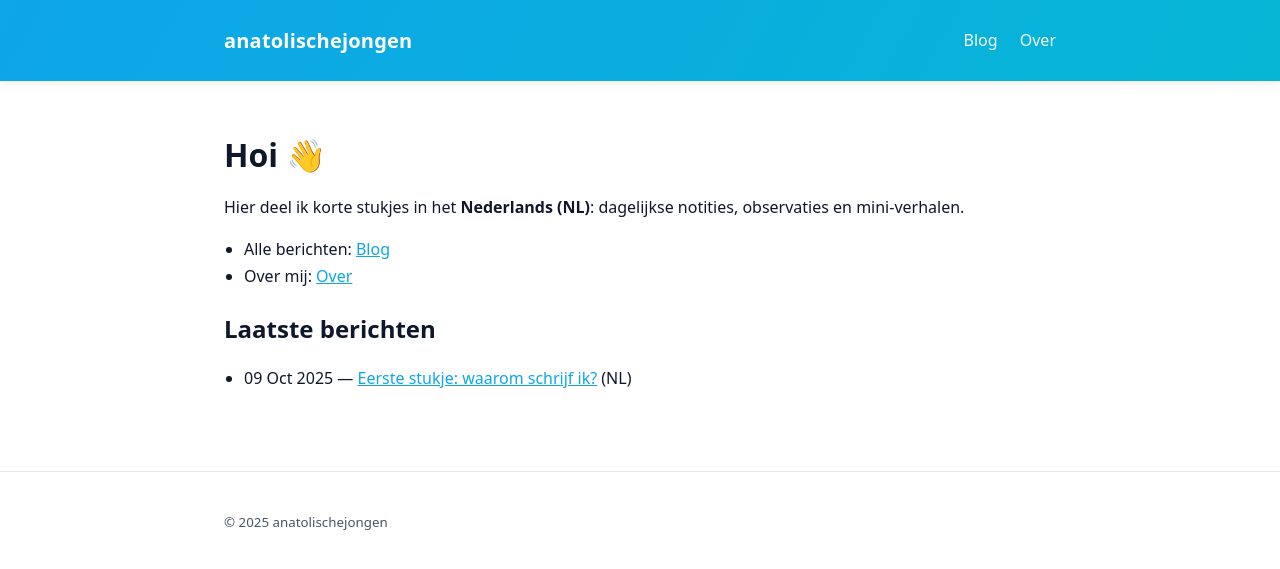
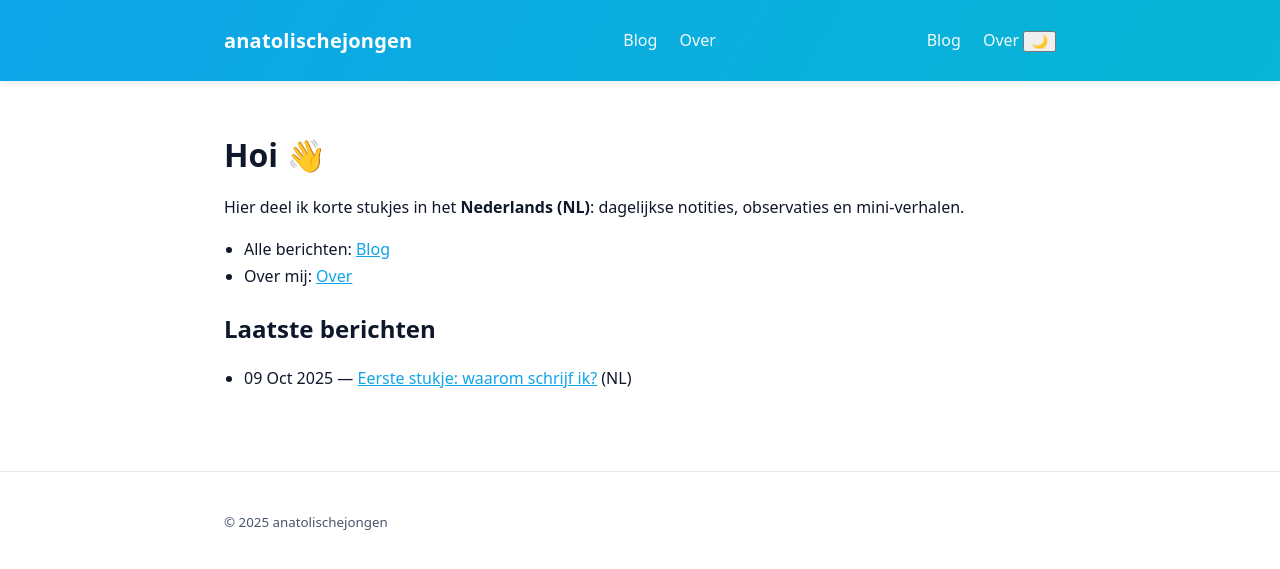
Before and after one commit to anatolischejongen/anatolischejongen, a Jekyll site: the page built from index.md, in a window 1280 px wide. Shown: the top 569 px of the page. Built offline with Jekyll 4.4.1, drawn with Linux system fonts in a browser that asks for light colours.

Commit message:
Update default.html

```diff
--- a/_layouts/default.html
+++ b/_layouts/default.html
@@ -17,6 +17,11 @@
         <a href="{{ site.baseurl }}/blog/">Blog</a>
         <a href="{{ site.baseurl }}/about">Over</a>
       </nav>
+      <nav class="nav">
+        <a href="{{ site.baseurl }}/blog/">Blog</a>
+        <a href="{{ site.baseurl }}/about">Over</a>
+        <button class="theme-toggle" id="themeToggle" aria-pressed="false" title="Thema wisselen">🌙</button>
+</nav>
     </div>
   </header>
 
```
